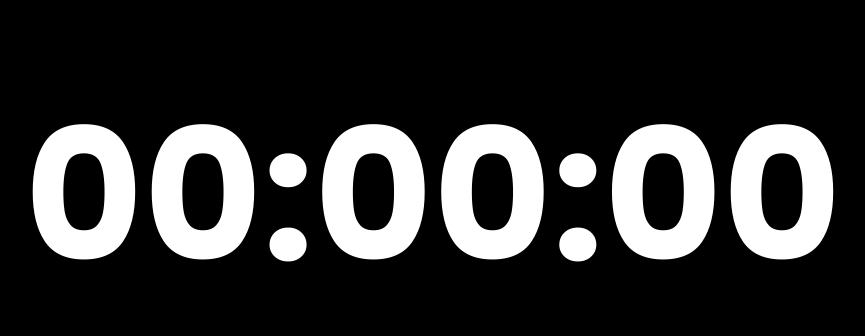
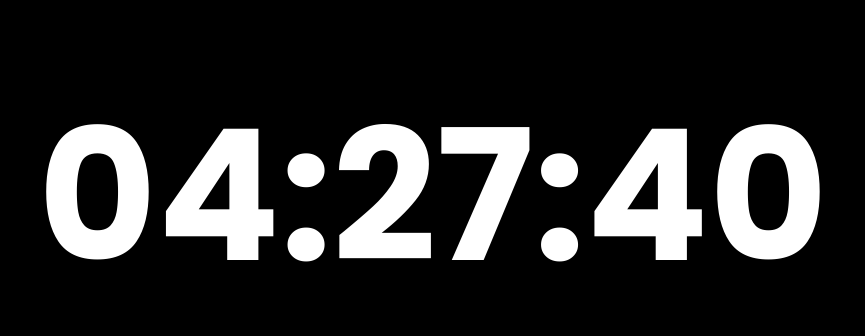
Before and after one commit to dishan1223/js-projects, a website built with Vite: page time/index.html in a window 1280 px wide. Shown: the part 204-540 px from the top of the page, without its empty margins (207-1072 px from the left). Built offline with nearby package versions, Linux system fonts and the light colour scheme.

Commit message:
added time with javascript

```diff
--- a/time/index.html
+++ b/time/index.html
@@ -12,7 +12,7 @@
   </head>
   <body>
     <div class="app">
-      <h1 class="time">00:00:00</h1>
+      <h1 id="time" class="time">00:00:00</h1>
     </div>
     <script type="module" src="/main.js"></script>
   </body>
--- a/time/main.js
+++ b/time/main.js
@@ -1,11 +1,27 @@
-function ResizeClockFont(){
+function ResizeClockFont() {
   let screenWidth = window.innerWidth; // Use window.innerWidth for dynamic resizing
-  let fontSize =  (screenWidth * 260) / 1825;
+  let fontSize = (screenWidth * 260) / 1825;
   let timeFont = document.querySelector('.time');
   if (timeFont) { // Check if the element exists
     timeFont.style.fontSize = fontSize + 'px';
   }
 }
 
-window.onload = ResizeClockFont;
-window.onresize = ResizeClockFont; // Adjust font size on window resize
+
+function getTime(){
+  let time = new Date();
+  let hours = String(time.getHours()).padStart(2, '0'); // Pad with zero if necessary
+  let min = String(time.getMinutes()).padStart(2, '0'); // Pad with zero if necessary
+  let sec = String(time.getSeconds()).padStart(2, '0');
+  let currentTime = `${hours}:${min}:${sec}`;
+  const timer = document.getElementById('time');
+  if(timer){
+    timer.textContent = currentTime;
+  }
+}
+
+window.onload = function(){
+  ResizeClockFont();
+  getTime();
+  setInterval(getTime, 1000);
+}
```
Also changed, not shown: time/style.css (line endings or trailing spaces).
